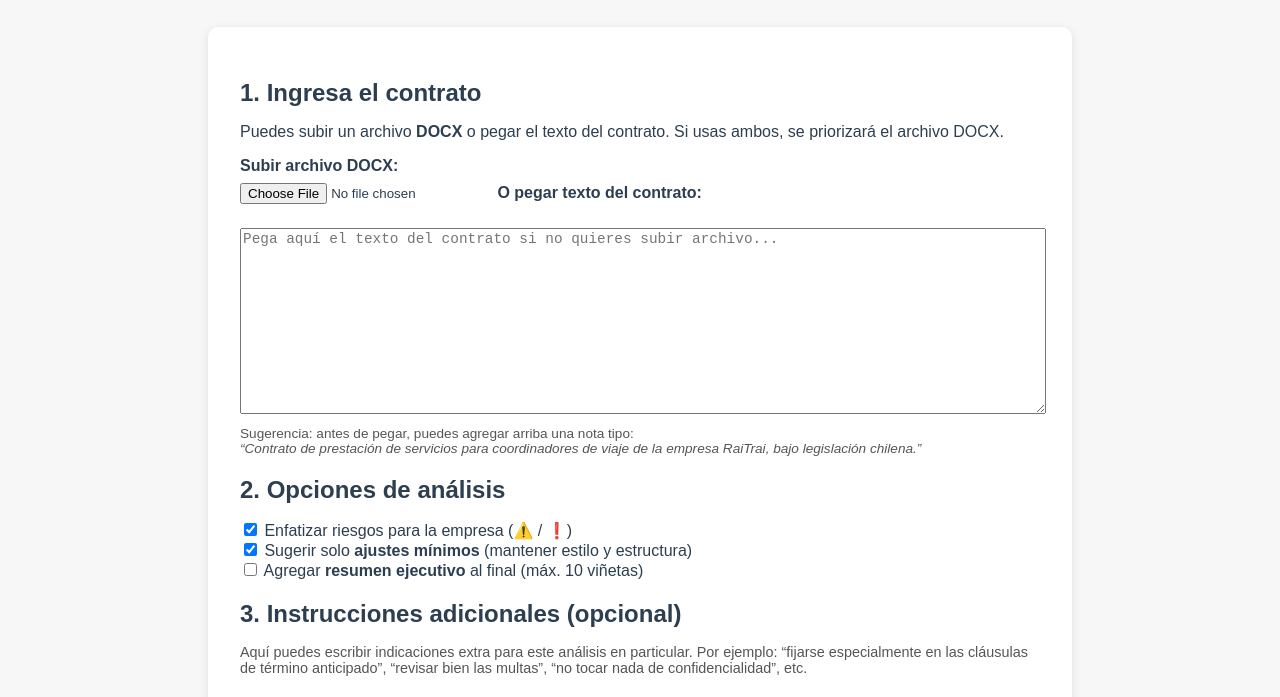
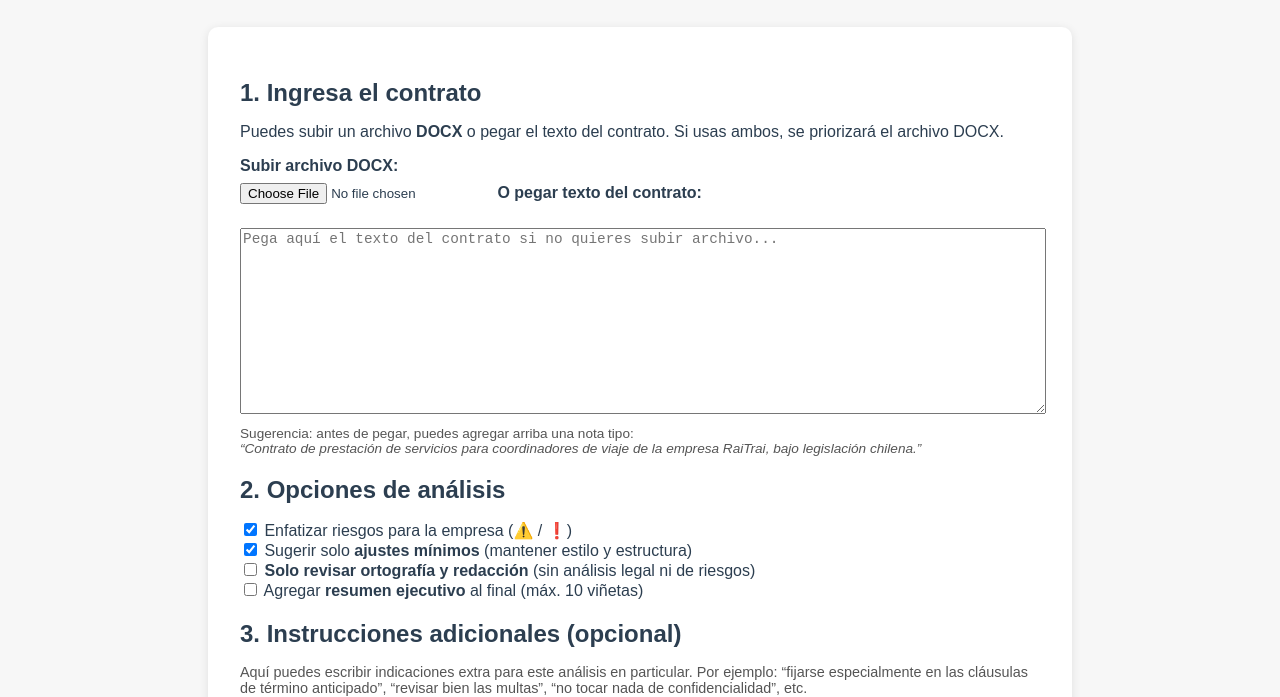
Before and after one commit to sistemas-raitrai/pdf-analisis, a website: page index.html in a window 1280 px wide. Shown: the part 98-795 px from the top of the page. Drawn offline with Linux system fonts and the light colour scheme.

Commit message:
Update index.html

```diff
--- a/index.html
+++ b/index.html
@@ -49,6 +49,7 @@
     </p>
 
     <!-- ✅ Opciones de análisis -->
+    <!-- ✅ Opciones de análisis -->
     <h2>2. Opciones de análisis</h2>
     <form id="opcionesForm">
       <label>
@@ -60,10 +61,16 @@
         Sugerir solo <strong>ajustes mínimos</strong> (mantener estilo y estructura)
       </label><br/>
       <label>
+        <input type="checkbox" name="opcion" value="solo_redaccion" />
+        <strong>Solo revisar ortografía y redacción</strong>
+        (sin análisis legal ni de riesgos)
+      </label><br/>
+      <label>
         <input type="checkbox" name="opcion" value="resumen" />
         Agregar <strong>resumen ejecutivo</strong> al final (máx. 10 viñetas)
       </label><br/>
     </form>
+
 
         <!-- 3. Instrucciones adicionales para el análisis -->
     <h2>3. Instrucciones adicionales (opcional)</h2>
```
